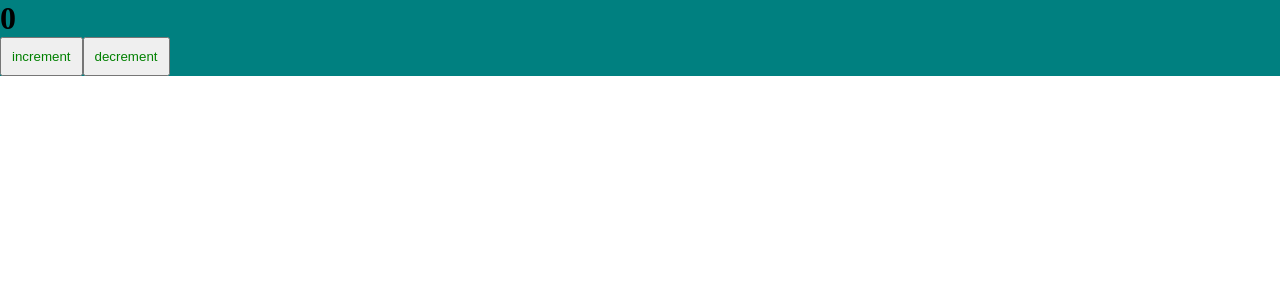
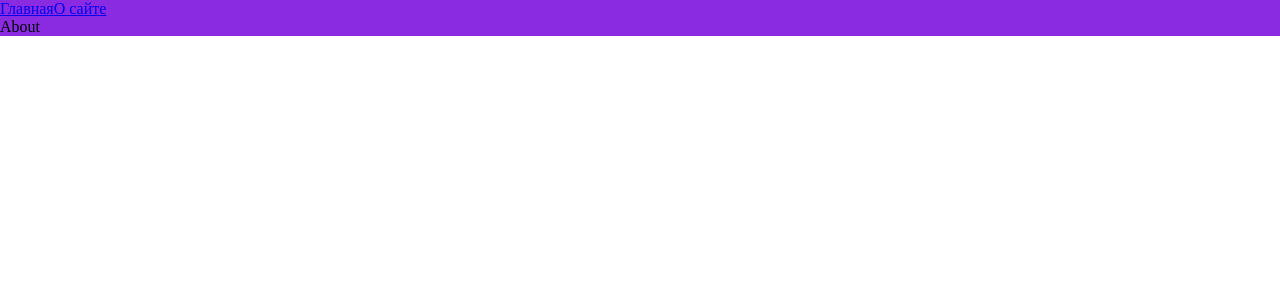
Before and after one commit to egoryan8/advanced-react, a React app: page /about in a window 1280 px wide. Shown: the top 300 px of the page. Built offline with nearby package versions, Linux system fonts and the light colour scheme.

Commit message:
feat: routing, code splitting, lazy, suspense

```diff
--- a/package.json
+++ b/package.json
@@ -15,6 +15,7 @@
     "@types/node": "^18.11.10",
     "@types/react": "^18.0.26",
     "@types/react-dom": "^18.0.9",
+    "@types/react-router-dom": "^5.3.3",
     "@types/webpack": "^5.28.0",
     "@types/webpack-dev-server": "^4.7.2",
     "css-loader": "^6.7.2",
@@ -33,6 +34,7 @@
   },
   "dependencies": {
     "react": "^18.2.0",
-    "react-dom": "^18.2.0"
+    "react-dom": "^18.2.0",
+    "react-router-dom": "^6.4.4"
   }
 }
--- a/src/App.tsx
+++ b/src/App.tsx
@@ -1,11 +1,25 @@
-import React from 'react';
-import {Counter} from "./components/Counter";
+import React, {Suspense} from 'react';
+import {Link, Route, Routes} from 'react-router-dom';
+import AboutPageAsync from "./pages/AboutPage/AboutPage.async";
+import MainPageAsync from "./pages/MainPage/Main.page.async";
 
 import './index.scss';
+
 const App = () => {
   return (
     <div className="App">
-      <Counter/>
+      <Link to={'/'}>
+        Главная
+      </Link>
+      <Link to={'/about'}>
+        О сайте
+      </Link>
+      <Suspense fallback={<div>Loading...</div>}>
+        <Routes>
+          <Route path={'/about'} element={<AboutPageAsync/>}/>
+          <Route path={'/'} element={<MainPageAsync/>}/>
+        </Routes>
+      </Suspense>
     </div>
   );
 };
--- a/src/index.tsx
+++ b/src/index.tsx
@@ -1,7 +1,10 @@
 import {render} from "react-dom";
 import App from "./App";
+import {BrowserRouter} from "react-router-dom";
 
-render (
-  <App/>,
+render(
+  <BrowserRouter>
+    <App/>
+  </BrowserRouter>,
   document.getElementById('root')
 )
--- /dev/null
+++ b/src/pages/AboutPage/AboutPage.async.tsx
@@ -0,0 +1,6 @@
+import React from "react";
+
+// @ts-ignore
+const AboutPageAsync = React.lazy(() => import('./AboutPage'));
+
+export default AboutPageAsync;
--- /dev/null
+++ b/src/pages/AboutPage/AboutPage.tsx
@@ -0,0 +1,11 @@
+import React from 'react';
+
+const AboutPage = () => {
+  return (
+    <div>
+      About
+    </div>
+  );
+};
+
+export default AboutPage;
--- /dev/null
+++ b/src/pages/MainPage/Main.page.async.tsx
@@ -0,0 +1,6 @@
+import React from "react";
+
+// @ts-ignore
+const MainPageAsync = React.lazy(() => import('./MainPage'));
+
+export default MainPageAsync;
--- /dev/null
+++ b/src/pages/MainPage/MainPage.tsx
@@ -0,0 +1,11 @@
+import React from 'react';
+
+const MainPage = () => {
+  return (
+    <div>
+      Main page
+    </div>
+  );
+};
+
+export default MainPage;
```
Also changed, not shown: 3 other files (tests, documents, lock files or other folders).
